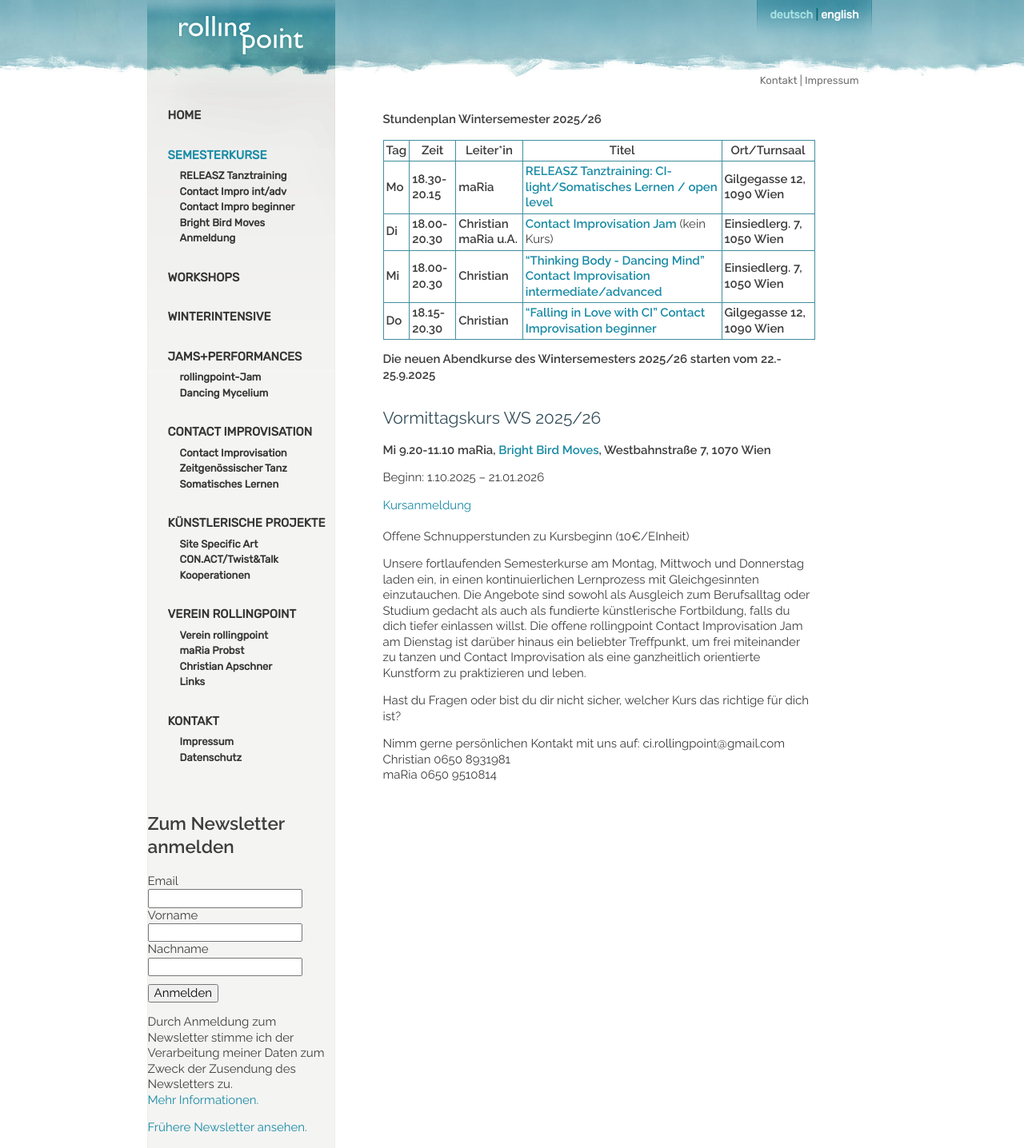
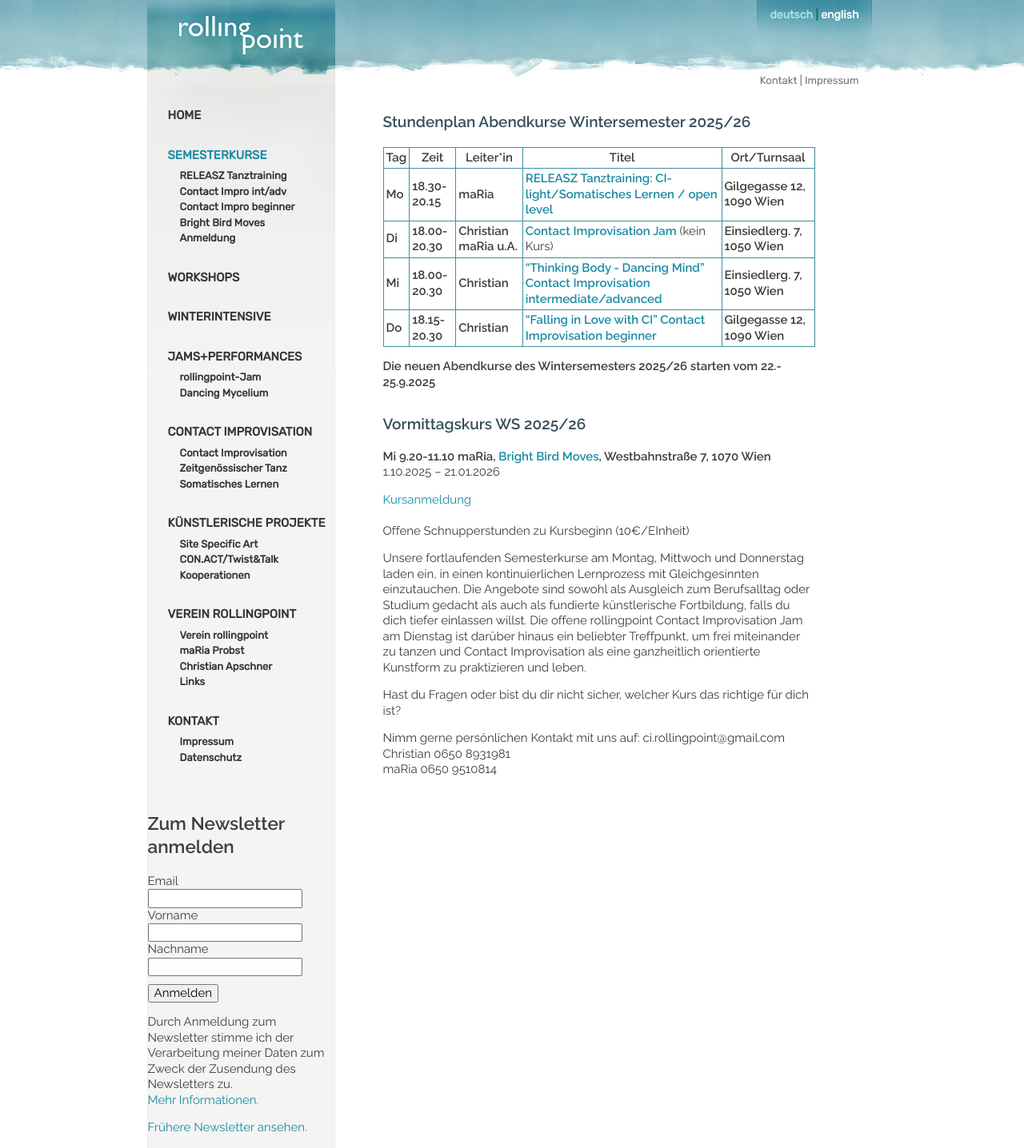
Before and after one commit to manulari/rollingpointat, a Jekyll site: the page built from _pages_de/kurse-1.md, in a window 1280 px wide. Shown: the whole page at 80% size. Built offline with Jekyll 4.4.1, drawn with Linux system fonts in a browser that asks for light colours; comment, search, counter and statistics services are not loaded; part of the change alters nothing that is shown.

Commit message:
Update page (de) “kurse-1”

```diff
--- a/_pages_de/kurse-1.md
+++ b/_pages_de/kurse-1.md
@@ -3,7 +3,7 @@ permalink: /kurse
 title: Semesterkurse WS 2025/26
 language: de
 ---
-**Stundenplan Wintersemester 2025/26**
+### **Stundenplan Abendkurse Wintersemester 2025/26**
 
 | Tag    | Zeit            | Leiter*in                | Titel                                                                                         | Ort/Turnsaal                  |
 | ------ | --------------- | ------------------------ | --------------------------------------------------------------------------------------------- | ----------------------------- |
@@ -14,11 +14,10 @@ language: de
 
 **Die neuen Abendkurse des Wintersemesters 2025/26 starten vom 22.- 25.9.2025**
 
-## Vormittagskurs WS 2025/26
+### Vormittagskurs WS 2025/26
 
-**Mi 9.20-11.10 maRia, [Bright Bird Moves](/Vormittagskurs), Westbahnstraße 7, 1070 Wien**
-
-Beginn: 1.10.2025 – 21.01.2026
+**Mi 9.20-11.10 maRia, [Bright Bird Moves](/Vormittagskurs), Westbahnstraße 7, 1070 Wien**\
+1.10.2025 – 21.01.2026
 
 [Kursanmeldung](https://rollingpoint.at/Kursanmeldung)\
 \
```
